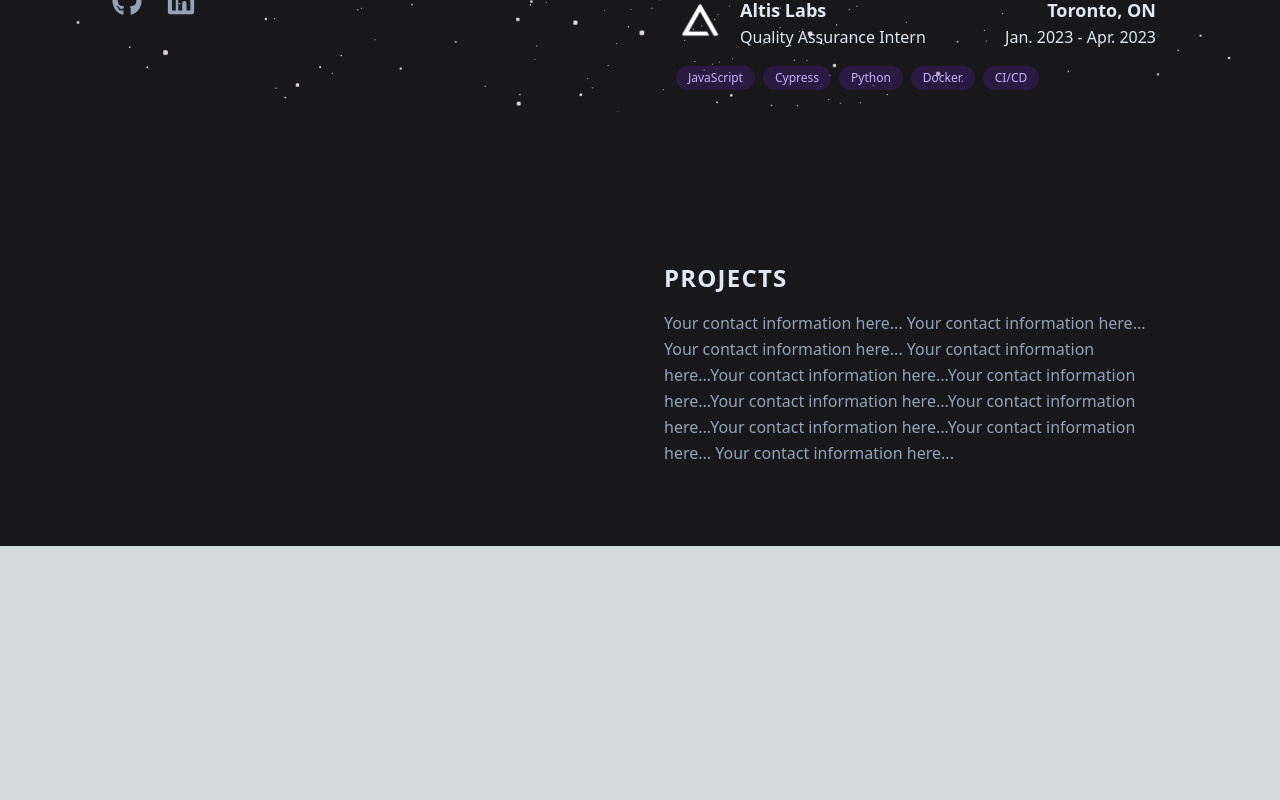
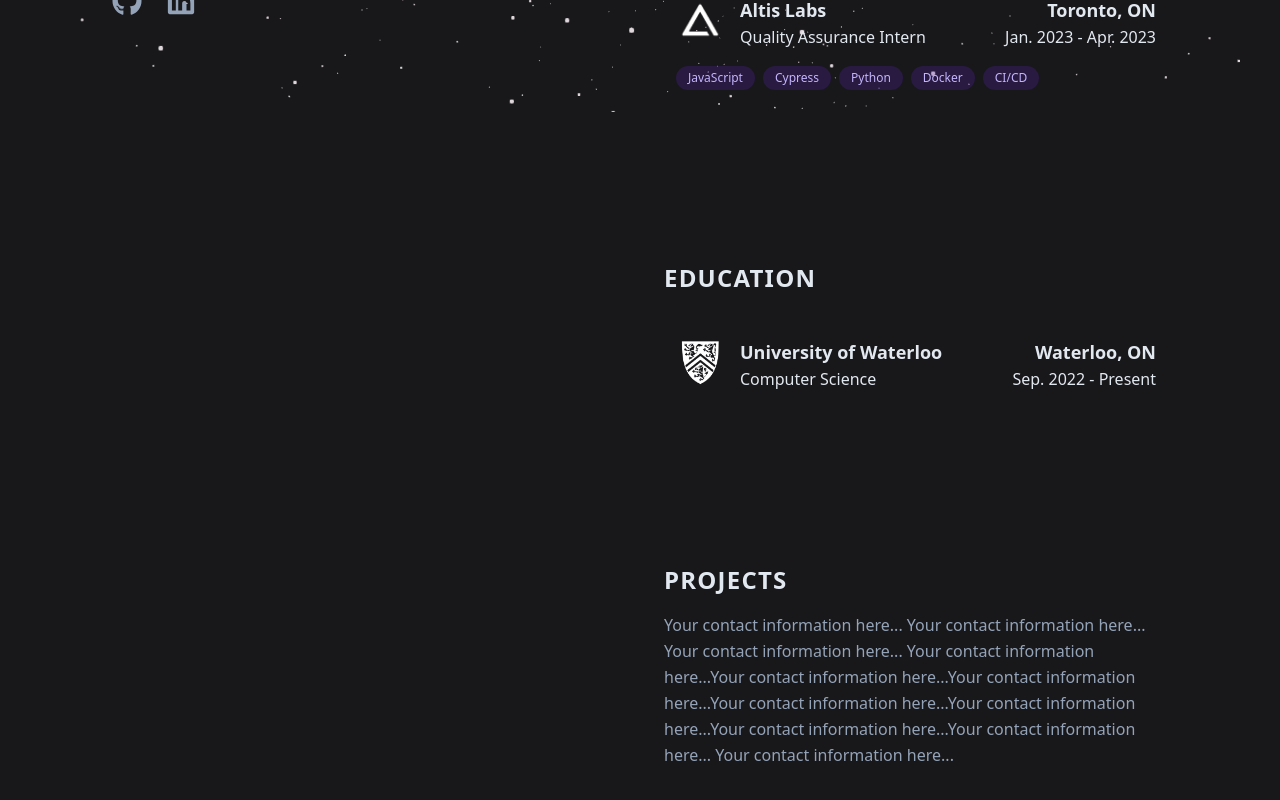
Before and after one commit to 3andrew/personal-website-v2, a Next.js app: page / in a window 1280 px wide. Shown: the part 688-1488 px from the top of the page. Before the commit the page ends 1234 px from the top, so only its background shows below. Built offline with nearby package versions, Linux system fonts and the light colour scheme.

Commit message:
finish education section

```diff
--- a/src/components/Content.jsx
+++ b/src/components/Content.jsx
@@ -3,7 +3,7 @@ export function Content() {
         <div className="w-1/2 p-4 z-10">
             <section id="about" className="py-16">
                 <h2 className="font-bold text-2xl uppercase tracking-wider text-slate-200">About Me</h2>
-                <p className="mt-4 text-slate-400">I'm always open to connect - feel free reach out at <a className="hover:text-violet-400 underline underline-offset-4" href="mailto:adlin@uwaterloo.ca">adlin@uwaterloo.ca</a>
+                <p className="mt-4 text-slate-400">I'm a I'm always open to connect - feel free reach out at <a className="hover:text-violet-300 underline underline-offset-4" href="mailto:adlin@uwaterloo.ca">adlin@uwaterloo.ca</a>
                 </p>
             </section>
 
@@ -41,6 +41,19 @@ export function Content() {
                 />
             </section>
 
+            <section id="education" className="py-16">
+                <h2 className="font-bold text-2xl uppercase tracking-wider text-slate-200">Education</h2>
+                <JobCard
+                    imagePath="/uw.png"
+                    companyName="University of Waterloo"
+                    position="Computer Science"
+                    location="Waterloo, ON"
+                    duration="Sep. 2022 - Present"
+                    tags={[]}
+                    url="https://uwaterloo.ca/"
+                />
+            </section>
+
             <section id="projects" className="py-16">
                 <h2 className="font-bold text-2xl uppercase tracking-wider text-slate-200">Projects</h2>
                 <p className="mt-4 text-slate-400">Your contact information here... Your contact information here... Your contact information here... Your contact information here...Your contact information here...Your contact information here...Your contact information here...Your contact information here...Your contact information here...Your contact information here... Your contact information here...</p>
@@ -52,8 +65,8 @@ export function Content() {
 
 const JobCard = ({ imagePath, companyName, position, location, duration, tags, url }) => {
     return (
-        <a href={url} target="_blank" rel="noopener noreferrer" className="block rounded-lg p-3 my-8 hover:bg-gray-800 transition">
-            <div className="flex justify-between items-start mb-4">
+        <a href={url} target="_blank" rel="noopener noreferrer" className="block rounded-lg p-3 my-8 hover:bg-violet-800 hover:bg-opacity-15 transition">
+            <div className={`flex justify-between items-start ${tags.length ? "mb-4" : ""}`}>
                 <div className="flex items-start">
                     <img
                         src={imagePath}
--- a/src/components/Header.jsx
+++ b/src/components/Header.jsx
@@ -33,16 +33,16 @@ export function Header() {
                 <p className="mt-6 text-xl font-medium tracking-tight text-violet-300">Computer Science @ University of Waterloo</p>
                 <nav>
                     <ul className="flex-col space-y-5 text-slate-400 mt-16 py-5 font-medium text-sm uppercase tracking-widest">
-                        <li className={`${activeSection === 'about' ? 'text-violet-400' : ''}`}>
+                        <li className={`${activeSection === 'about' ? 'text-violet-300' : ''}`}>
                             <a href="#about">About</a>
                         </li>
-                        <li className={`${activeSection === 'experience' ? 'text-violet-400' : ''}`}>
+                        <li className={`${activeSection === 'experience' ? 'text-violet-300' : ''}`}>
                             <a href="#experience">Experience</a>
                         </li>
-                        <li className={`${activeSection === 'experience' ? 'text-violet-400' : ''}`}>
+                        <li className={`${activeSection === 'education' ? 'text-violet-300' : ''}`}>
                             <a href="#education">Education</a>
                         </li>
-                        <li className={`${activeSection === 'projects' ? 'text-violet-400' : ''}`}>
+                        <li className={`${activeSection === 'projects' ? 'text-violet-300' : ''}`}>
                             <a href="#projects">Projects</a>
                         </li>
                     </ul>
@@ -50,11 +50,11 @@ export function Header() {
             </div>
 
             <div className="flex mt-8">
-                <a className="text-3xl hover:text-violet-400" href="https://github.com/andrew-33">
+                <a className="text-3xl hover:text-violet-300" href="https://github.com/andrew-33">
                     <FaGithub />
                 </a>
                 <div className="mx-3"></div>
-                <a className="text-3xl hover:text-violet-400" href="https://www.linkedin.com/in/andrewlin2/">
+                <a className="text-3xl hover:text-violet-300" href="https://www.linkedin.com/in/andrewlin2/">
                     <FaLinkedin />
                 </a>
             </div>
```
Also changed, not shown: public/uw.png (added).
